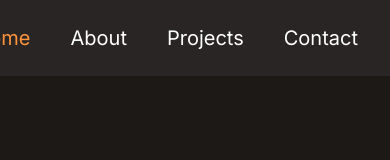
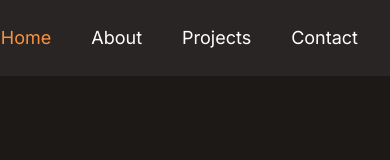
Before and after one commit to jenishpatel-jp/jenish-patel-portfolio, a Next.js app: page / in a window 390 px wide. Shown: the top 160 px of the page. Built offline with nearby package versions, Linux system fonts and the light colour scheme.

Commit message:
Updated the navigation font size so it fits better on a the phone and computer

```diff
--- a/src/app/globals.css
+++ b/src/app/globals.css
@@ -4,7 +4,7 @@
 
 @layer components {
   .nav {
-    @apply px-4 py-2 m-1 rounded-md hover:text-orange-400 cursor-pointer text-xl
+    @apply px-4 py-2 m-1 rounded-md hover:text-orange-400 cursor-pointer text-lg lg:text-xl
   }
 
   .skills {
```
